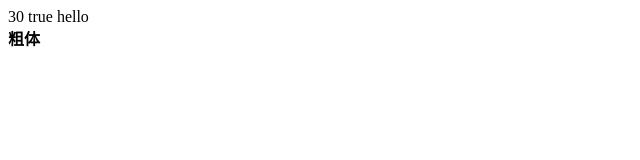
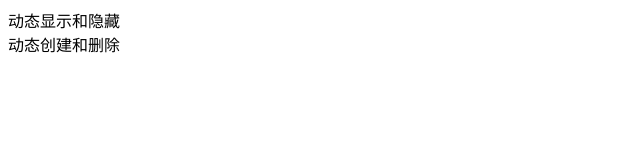
Before and after one commit to webProgrammer-wm/vue-learn, a plain HTML site: page index.html in a window 1280 px wide. Shown: the whole page, without its empty margins (0-640 px from the left). Drawn offline with nearby package versions, Linux system fonts and the light colour scheme.

Commit message:
2-vue指令

```diff
--- a/index.html
+++ b/index.html
@@ -15,24 +15,17 @@
     </head>
     <body>
         <div id="root">
-            <!-- 表达式 -->
-            {{ 10 + 20 }}
-            {{ 10 == '10' ? 'true' : 'false' }}
-
-            <!-- 插值 -->
-            {{ msg }}
-
             <!-- 指令 -->
-            <div v-html="testHTML"></div>
-
+            <div v-show="isShow">动态显示和隐藏</div>
+            <div v-if="isCreated">动态创建和删除</div>
         </div>
 
         <script type="text/javascript">
             let vm = new Vue({
                 el: '#root',
                 data: {
-                    msg: 'hello',
-                    testHTML: '<b>粗体</b>'
+                    isShow: true,
+                    isCreated: true
                 },
             })
         </script>
```
